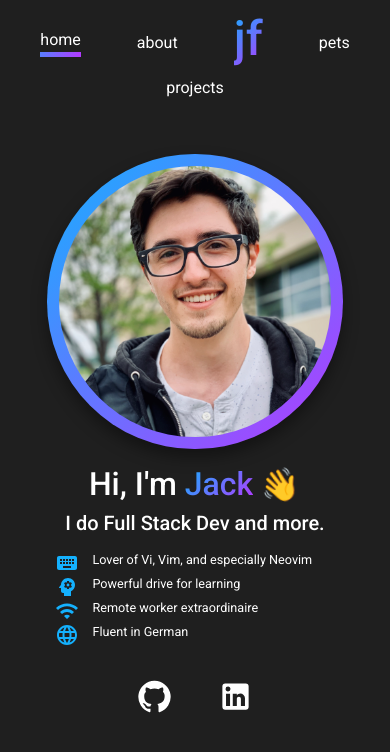
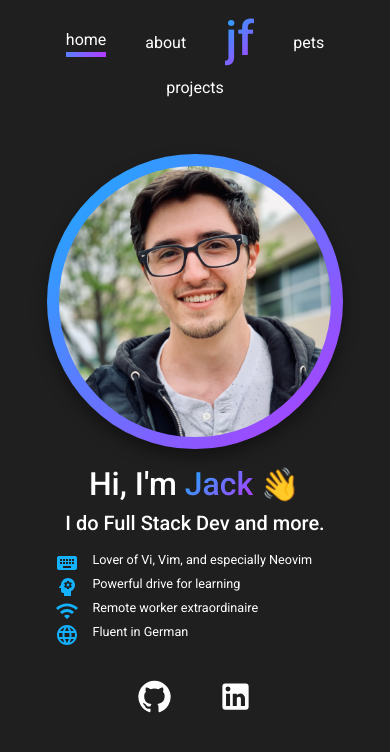
Before and after one commit to jzfraser/jzfraser.github.io, a React (Vite) app: page / in a window 390 px wide. Shown: the top 752 px of the page. Built offline with nearby package versions, Linux system fonts and the light colour scheme.

Commit message:
fix mobile navbar spacing

```diff
--- a/src/styles/NavBar.scss
+++ b/src/styles/NavBar.scss
@@ -17,8 +17,8 @@
   color: white;
   font-size: 1rem;
   transition: $transition;
-  margin-left: 1.75rem;
-  margin-right: 1.75rem;
+  margin-left: 5vw;
+  margin-right: 5vw;
 
   &:hover {
     color: $lightBlue;
```
